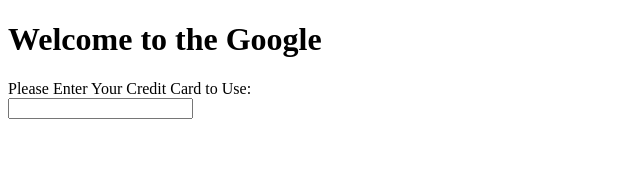
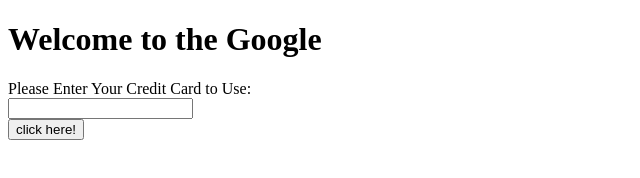
Before and after one commit to JoshuaDalida/JoshuaDalida.github.io, a plain HTML site: page index.html in a window 1280 px wide. Shown: the whole page, without its empty margins (0-640 px from the left). Drawn offline with Linux system fonts and the light colour scheme.

Commit message:
Update index.html

```diff
--- a/index.html
+++ b/index.html
@@ -10,7 +10,7 @@
     <form>
         <label for="fname">Please Enter Your Credit Card to Use:</label><br>
         <input type="text"><br>
-
+        <button href="https://google.com">click here!</button>
       </form>
 </body>
 </html>
```
